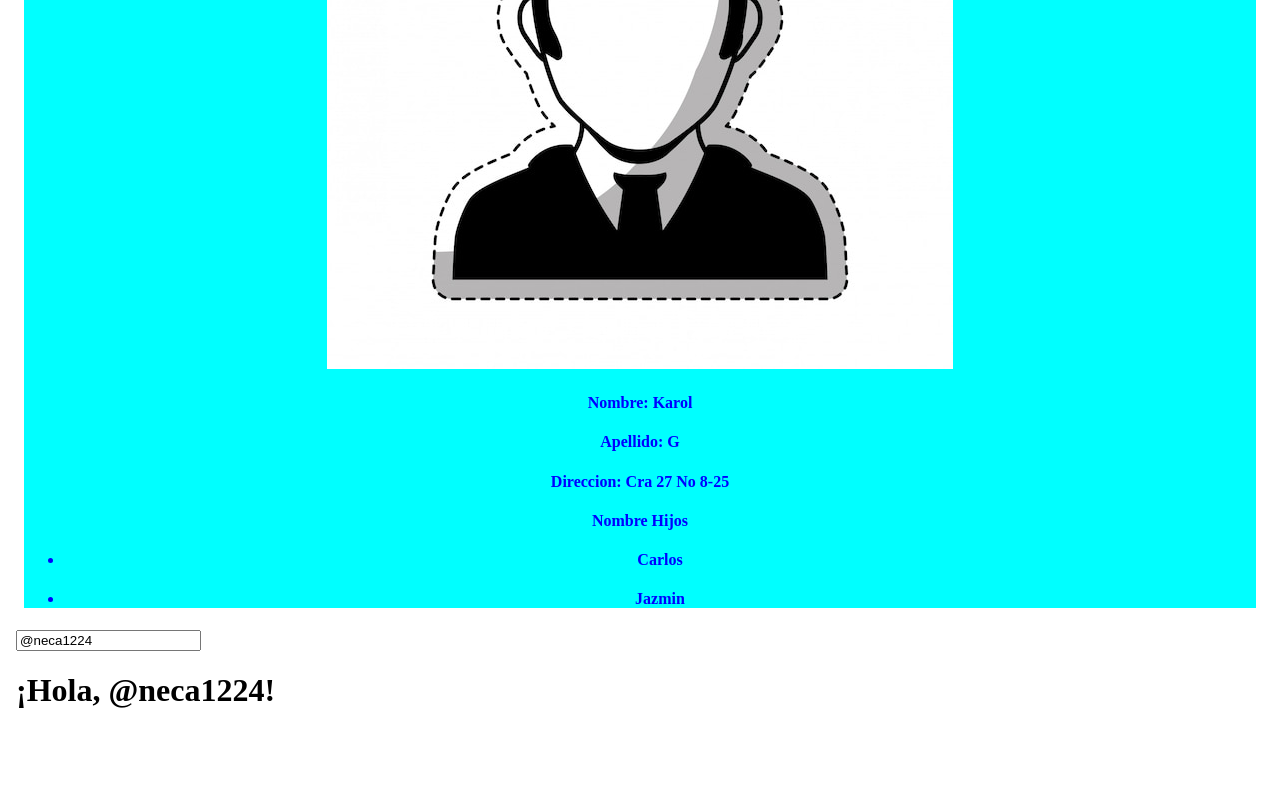
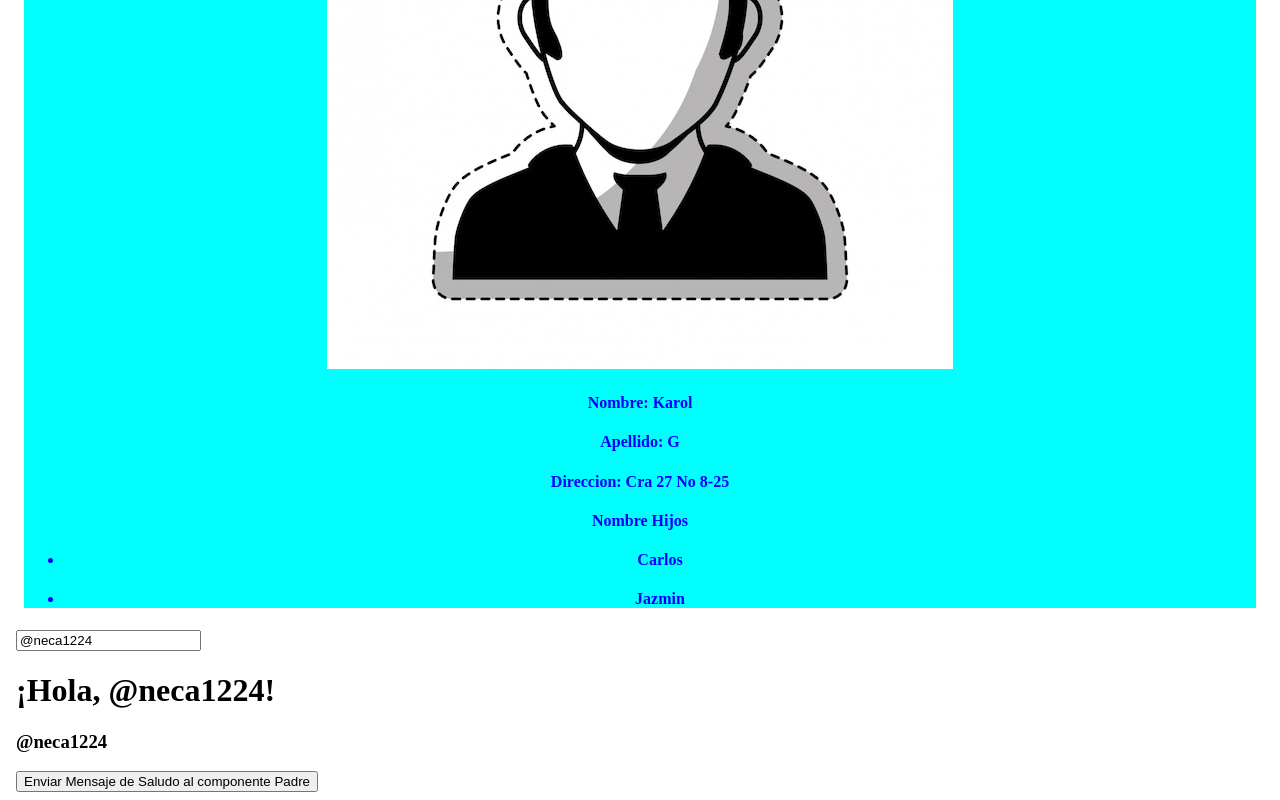
Before and after one commit to neca1224/angularBasic, an Angular app: page / in a window 1280 px wide. Shown: the part 2271-3071 px from the top of the page. Before the commit the page ends 3002 px from the top, so only its background shows below. Built offline with nearby package versions, Linux system fonts and the light colour scheme.

Commit message:
manejo componentes

```diff
--- a/src/app/app.component.html
+++ b/src/app/app.component.html
@@ -25,6 +25,7 @@
 
 <!--Input para trabajar NgModel-->
   <input type="text" placeholder="Nombre del Usuario" [(ngModel)]="usuario"/>
-  <app-saludo [nombre]="usuario"></app-saludo>
+  <app-saludo [nombre]="usuario" (mensajeEmitter)="recibirMensajeDelHijo($event)"></app-saludo>
+
 </body>
 </html>
--- a/src/app/app.component.ts
+++ b/src/app/app.component.ts
@@ -43,4 +43,9 @@ export class AppComponent {
     this.contador = this.contador - numero;
   }
 
+  /**Esta funcion se ejecutara cuando en el hijo (SaludoComponent) se pulse un boton*/
+  recibirMensajeDelHijo(evento: string){
+    alert(evento);
+  }
+
 }
--- a/src/app/components/saludo/saludo.component.html
+++ b/src/app/components/saludo/saludo.component.html
@@ -1 +1,7 @@
 <h1>¡Hola, {{nombre}}!</h1>
+
+<h3 id="usuario" [innerText]="nombre">
+    <!--No indicamos nada en las etiquetas, sino que el valor viene definido por la propiedad-->
+</h3>
+
+<button id="emit-alerta" (click)="enviarMensajeAlPadre()">Enviar Mensaje de Saludo al componente Padre</button>
--- a/src/app/components/saludo/saludo.component.ts
+++ b/src/app/components/saludo/saludo.component.ts
@@ -1,13 +1,14 @@
-import { Component, OnInit, Input } from '@angular/core';
+import { Component, Input, Output,EventEmitter, OnInit, OnDestroy, OnChanges, SimpleChanges } from '@angular/core';
 
 @Component({
   selector: 'app-saludo',
   templateUrl: './saludo.component.html',
   styleUrls: ['./saludo.component.css']
 })
-export class SaludoComponent implements OnInit {
+export class SaludoComponent implements OnInit, OnDestroy, OnChanges {
 
  @Input() nombre: string = "Anonimo"
+ @Output() mensajeEmitter: EventEmitter<string> = new EventEmitter<string>();
 
   constructor() { }
 
@@ -16,4 +17,21 @@ export class SaludoComponent implements OnInit {
     console.log("ngOnInit del componente saludo")
   }
 
+  ngOnChanges(changes: SimpleChanges): void {
+    console.log("ngOnChanges el componente recibe cambios")
+  }
+
+  ngOnDestroy(): void {
+    console.log("ngOnDestroy el componente va desaparecer")
+  }
+
+
+  /*
+  * Ejemplo para gestionar un evento de tipo click en el DOM y enviar un texto al componente padre
+  */
+ enviarMensajeAlPadre(): void{
+  //alert(`¡Hola, ${this.nombre} Alerta generada desde un click de boton`);
+  this.mensajeEmitter.emit(`¡Hola, ${this.nombre} Alerta generada desde un click de boton`);
 }
+
+}
```
